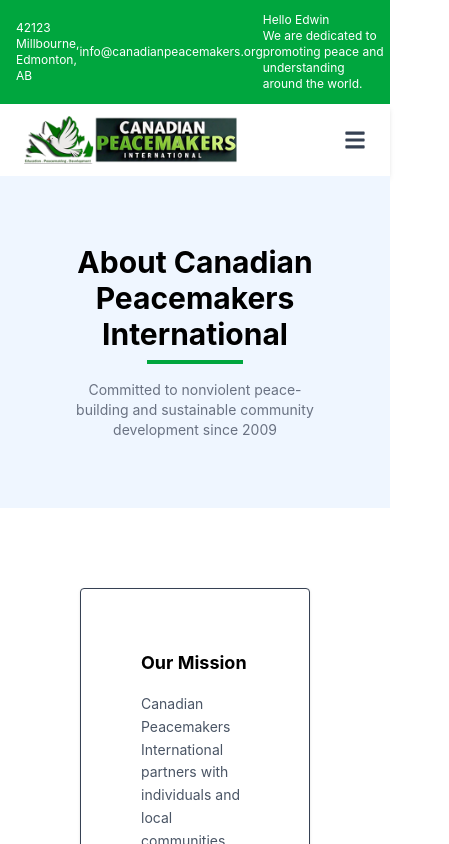
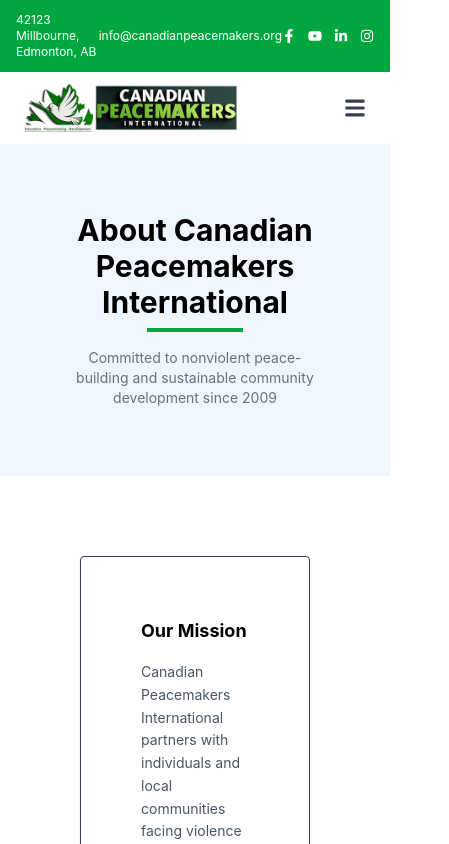
Before and after one commit to edwinonkundi68-cyber/canadian-project, a React (Vite) app: page /about in a window 390 px wide. Shown: the top 844 px of the page, 449 px wide, since content can reach past the window. Built offline with nearby package versions, Linux system fonts and the light colour scheme.

Commit message:
fix: topbar fix to ensure it works well on phone

```diff
--- a/src/components/TopBar.jsx
+++ b/src/components/TopBar.jsx
@@ -1,4 +1,4 @@
-import Welcome from "./Welcome";
+
 import { FaFacebookF, FaYoutube, FaLinkedinIn , FaInstagram} from "react-icons/fa"
 
 const TopBar = () => {
@@ -14,7 +14,6 @@
 
         {/* Right - Social Icons */}
         <div className="flex gap-3 items-center">
-          <Welcome greeting="Hello" />
           <FaFacebookF className="cursor-pointer hover:opacity-75" size={14} />
           <FaYoutube className="cursor-pointer hover:opacity-75" size={14} />
           <FaLinkedinIn className="cursor-pointer hover:opacity-75" size={14} />
--- a/src/components/Welcome.jsx
+++ /dev/null
@@ -1,9 +0,0 @@
-const Welcome = ({ greeting }) => {
-  return (
-    <div>
-        <h1>{greeting} Edwin </h1>
-        <p>We are dedicated to promoting peace and understanding around the world.</p>
-    </div>
-  )
-}
-export default Welcome
```
